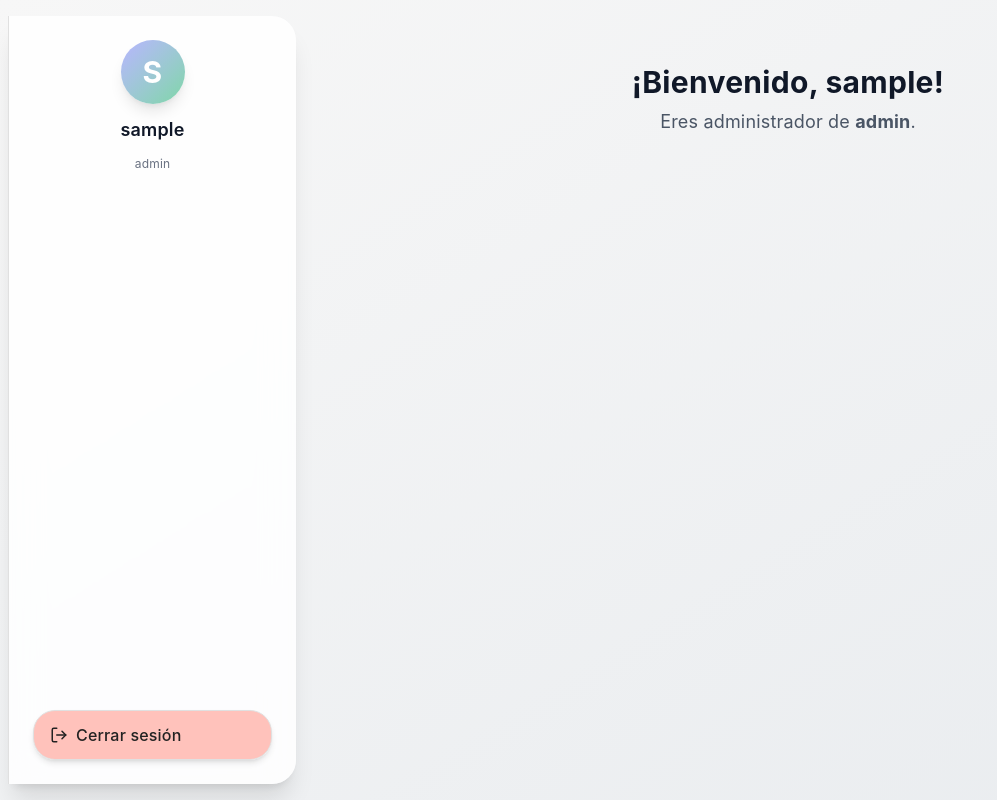
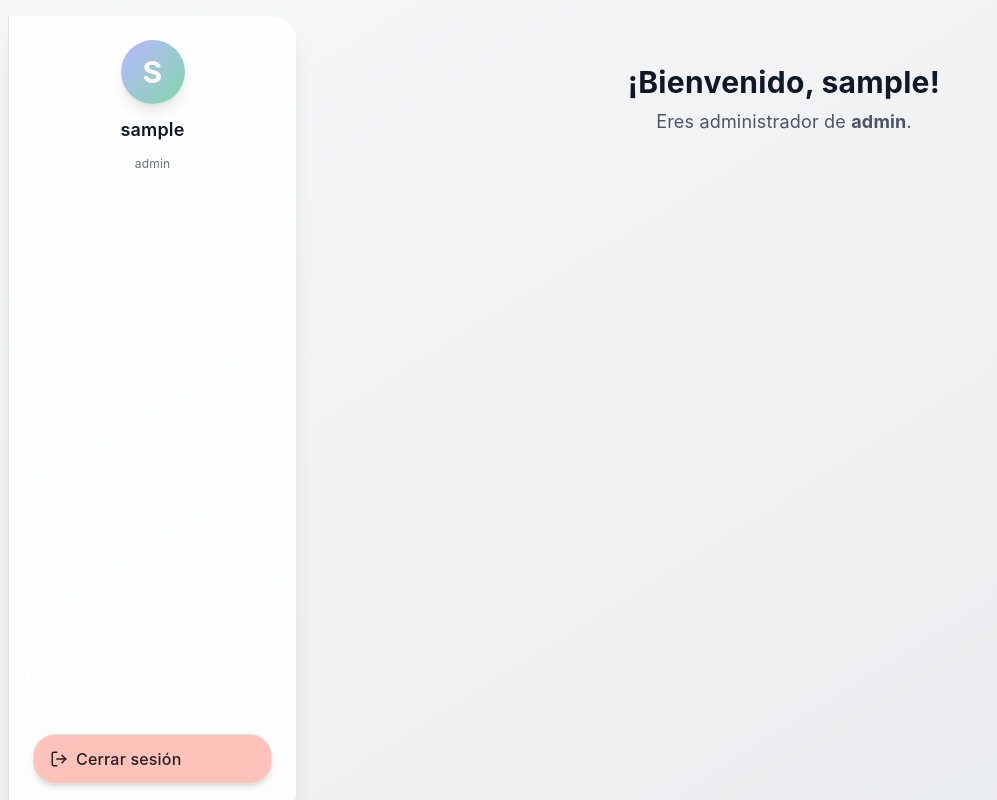
Before and after one commit to lopezalvaro16/Sarmiento.front, a React (Vite) app: page /dashboard in a window 1280 px wide. Shown: the whole page, without its empty margins (0-997 px from the left). Built offline with nearby package versions, Linux system fonts and the light colour scheme; sample sign-in values are in the browser's storage.

Commit message:
arreglo de la sidebar

```diff
--- a/src/components/Dashboard/Dashboard.jsx
+++ b/src/components/Dashboard/Dashboard.jsx
@@ -96,13 +96,13 @@ function Dashboard({ user, onLogout }) {
   return (
     <div className="flex min-h-screen bg-gradient-to-br from-[#f7f7f7] to-[#e9ecef]">
       {/* Sidebar para desktop */}
-      <aside className="hidden md:flex flex-col w-72 sidebar-blur p-6 gap-6 shadow-xl rounded-r-3xl mt-4 mb-4 ml-2">
+      <aside className="hidden md:flex flex-col w-72 sidebar-blur p-6 gap-6 shadow-xl rounded-r-3xl mt-4 mb-4 ml-2 h-screen fixed top-0 left-0 z-20">
         <div className="flex flex-col items-center gap-3 mb-8">
           <div className="rounded-full bg-gradient-to-br from-[#b8b5ff] to-[#7ed6a7] text-white w-16 h-16 flex items-center justify-center text-3xl font-bold shadow-lg">S</div>
           <span className="font-semibold text-gray-900 text-lg">{admin.username}</span>
           <span className="text-xs text-gray-500">{admin.role}</span>
         </div>
-        <nav className="flex flex-col gap-3 w-full">
+        <nav className="flex flex-col gap-3 w-full flex-1">
           {(menuOptions[admin.role] || []).map(option => (
             <button
               key={option.label}
@@ -118,7 +118,7 @@ function Dashboard({ user, onLogout }) {
           ))}
         </nav>
         <button
-          className="mt-auto flex items-center gap-2 px-4 py-3 bg-[#ffb3ab]/80 text-[#222] rounded-xl shadow-md hover:bg-[#ffb3ab] transition-all font-medium text-base"
+          className="flex items-center gap-2 px-4 py-3 bg-[#ffb3ab]/80 text-[#222] rounded-xl shadow-md hover:bg-[#ffb3ab] transition-all font-medium text-base mb-2"
           onClick={onLogout}
         >
           <FiLogOut className="text-lg" /> Cerrar sesión
@@ -172,7 +172,7 @@ function Dashboard({ user, onLogout }) {
         <span className="text-2xl text-[#7ed6a7]"><FiHome /></span>
       </button>
       {/* Contenido principal */}
-      <main className="flex-1 flex flex-col items-center p-4 overflow-y-auto">
+      <main className="flex-1 flex flex-col items-center p-4 overflow-y-auto md:ml-72">
         <div className="w-full max-w-5xl">
           {renderSection()}
         </div>
```
